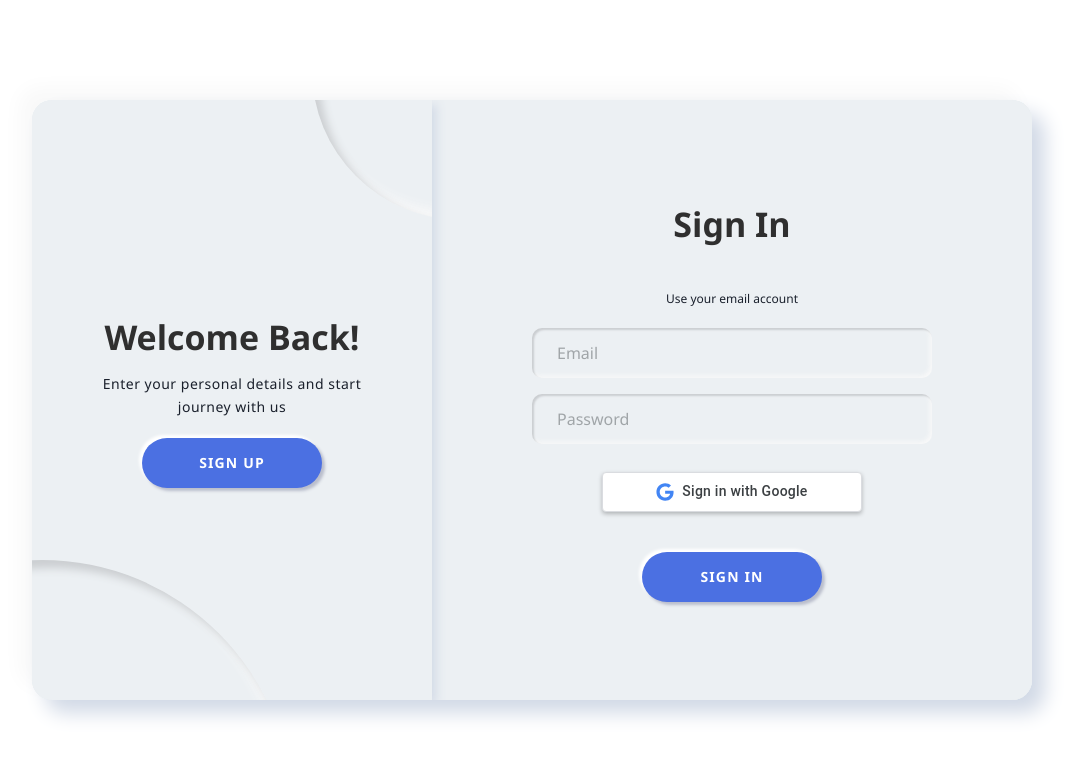
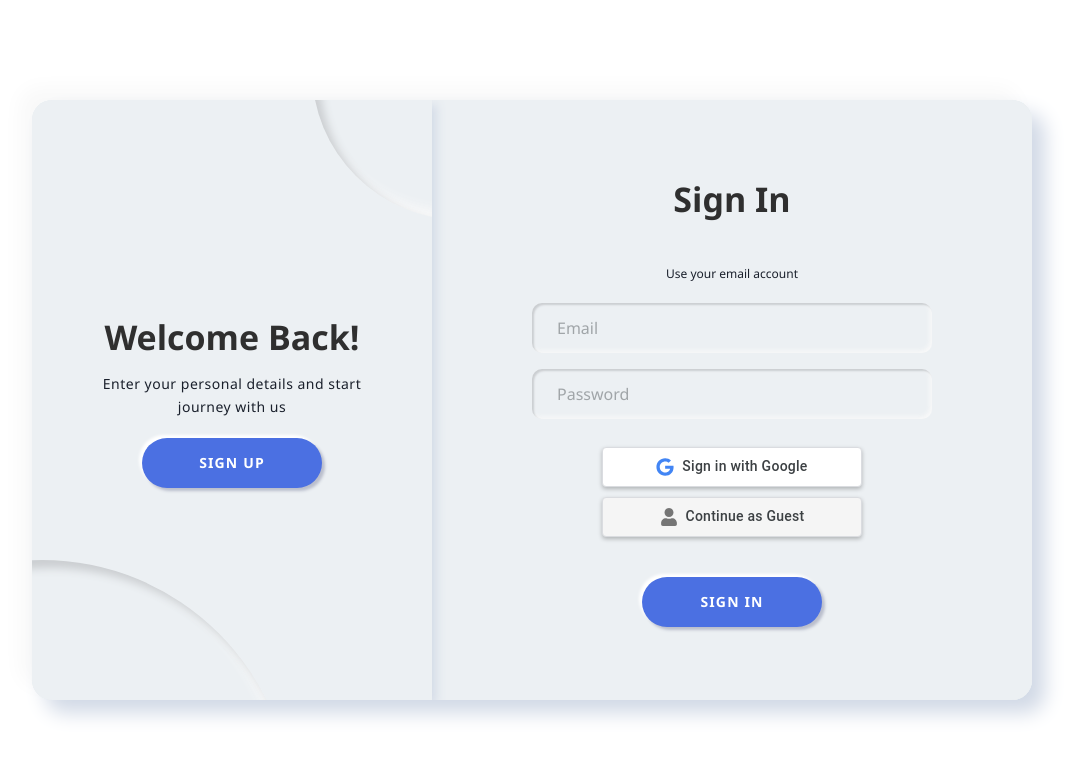
Before and after one commit to kalvinliang965/ABCD-LFP, a React (Vite) app in the folder client/: page /login in a window 1280 px wide. Shown: the top 758 px of the page, without its empty margins (108-1190 px from the left). Built offline with nearby package versions, Linux system fonts and the light colour scheme; no server answers.

Commit message:
update guest model

```diff
--- a/client/package.json
+++ b/client/package.json
@@ -36,6 +36,7 @@
     "react-plotly.js": "^2.6.0",
     "react-router-dom": "^7.2.0",
     "use-immer": "^0.11.0",
+    "uuid": "^11.1.0",
     "zod": "^3.24.3"
   },
   "devDependencies": {
--- a/client/src/components/user/UserProfile.tsx
+++ b/client/src/components/user/UserProfile.tsx
@@ -103,7 +103,7 @@ const API_BASE_URL = import.meta.env.VITE_API_URL || 'http://localhost:3346';
 const UserProfile: React.FC = () => {
   const navigate = useNavigate();
   const toast = useToast();
-  const { user, updateUser } = useAuth();
+  const { user, updateUser, isGuestUser } = useAuth();
 
   // Ensure TypeScript recognizes the sharing methods
   const scenarioServiceWithSharing = scenario_service as ScenarioServiceWithSharing;
@@ -182,14 +182,14 @@ const UserProfile: React.FC = () => {
       const scenarios = await scenario_service.get_all_scenarios();
       setUserScenarios(scenarios.data);
     } catch (error) {
-      console.error('Error fetching user scenarios:', error);
-      toast({
-        title: 'Error',
-        description: 'Failed to fetch scenarios',
-        status: 'error',
-        duration: 3000,
-        isClosable: true,
-      });
+      console.log('Error fetching user scenarios:', error);
+      // toast({
+      //   title: 'Error',
+      //   description: 'Failed to fetch scenarios',
+      //   status: 'error',
+      //   duration: 3000,
+      //   isClosable: true,
+      // });
     } finally {
       setScenariosLoading(false);
     }
@@ -254,13 +254,13 @@ const UserProfile: React.FC = () => {
         isClosable: true,
       });
     } catch (error) {
-      console.error('Error revoking access:', error);
+      console.log('Error revoking access:', error);
       toast({
-        title: 'Error',
-        description: 'Failed to revoke access',
-        status: 'error',
-        duration: 3000,
-        isClosable: true,
+        // title: 'Error',
+        // description: 'Failed to revoke access',
+        // status: 'error',
+        // duration: 3000,
+        // isClosable: true,
       });
     }
   };
@@ -278,6 +278,18 @@ const UserProfile: React.FC = () => {
   const fetchUserProfile = async () => {
     try {
       setIsLoading(true);
+
+      // For guest users, just use guest name and email
+      if (isGuestUser) {
+        setUserData({
+          name: 'Guest',
+          email: 'guest@gmail.com',
+          profilePicture: '',
+          scenarios: user?.scenarios || [],
+        });
+        setIsLoading(false);
+        return;
+      }
 
       // Try to get user data from the API directly
       const token = localStorage.getItem('token');
@@ -308,55 +320,19 @@ const UserProfile: React.FC = () => {
         }
       }
     } catch (error) {
-      console.error('Error fetching user profile:', error);
-      toast({
-        title: 'Error',
-        description: 'Failed to load user profile',
-        status: 'error',
-        duration: 5000,
-        isClosable: true,
-      });
+      console.log('Error fetching user profile:', error);
+      // toast({
+      //   title: 'Error',
+      //   description: 'Failed to load user profile',
+      //   status: 'error',
+      //   duration: 5000,
+      //   isClosable: true,
+      // });
     } finally {
       setIsLoading(false);
     }
   };
 
-  // // Fetch scenarios shared by the user
-  // const fetchSharedByMeScenarios = async () => {
-  //   try {
-  //     const response = await scenarioServiceWithSharing.get_shared_by_me_scenarios();
-
-  //     if (response && response.data && Array.isArray(response.data)) {
-  //       // Create a mapping of scenarioId -> sharedWith array
-  //       const scenarioShares: Record<string, Array<{
-  //         userId: string;
-  //         userName: string;
-  //         email: string;
-  //         permission: 'read' | 'write';
-  //       }>> = {};
-
-  //       response.data.forEach((item: any) => {
-  //         if (item._id && Array.isArray(item.sharedWith)) {
-  //           scenarioShares[item._id] = item.sharedWith;
-  //         }
-  //       });
-
-  //       setSharedByMeData(scenarioShares);
-  //     } else {
-  //       setSharedByMeData({});
-  //     }
-  //   } catch (error) {
-  //     console.log('Error fetching scenarios shared by me:', error);
-  //     // toast({
-  //     //   title: 'Error',
-  //     //   description: 'Failed to fetch your shared scenarios',
-  //     //   status: 'error',
-  //     //   duration: 3000,
-  //     //   isClosable: true,
-  //     // });
-  //     setSharedByMeData({});
-  //   }
-  // };
 
   // Helper function to determine if a user has write permission
   const hasWritePermission = (permission: string | undefined): boolean => {
@@ -410,14 +386,14 @@ const UserProfile: React.FC = () => {
       });
       navigate('/dashboard');
     } catch (error) {
-      console.error('Error updating profile:', error);
-      toast({
-        title: 'Error',
-        description: 'Failed to update profile',
-        status: 'error',
-        duration: 5000,
-        isClosable: true,
-      });
+      console.log('Error updating profile:', error);
+      // toast({
+      //   title: 'Error',
+      //   description: 'Failed to update profile',
+      //   status: 'error',
+      //   duration: 5000,
+      //   isClosable: true,
+      // });
     } finally {
       setIsLoading(false);
     }
@@ -449,14 +425,14 @@ const UserProfile: React.FC = () => {
           isClosable: true,
         });
       } catch (err: any) {
-        console.error('Error sharing scenario:', err);
-        toast({
-          title: 'Share failed',
-          description: err.response?.data?.message || 'Failed to share scenario',
-          status: 'error',
-          duration: 3000,
-          isClosable: true,
-        });
+        console.log('Error sharing scenario:', err);
+        // toast({
+        //   title: 'Share failed',
+        //   description: err.response?.data?.message || 'Failed to share scenario',
+        //   status: 'error',
+        //   duration: 3000,
+        //   isClosable: true,
+        // });
       }
     }
   };
@@ -545,6 +521,9 @@ const UserProfile: React.FC = () => {
             <Text fontSize="lg" color={textColor}>
               {userData.email}
             </Text>
+            {isGuestUser && (
+              <Badge colorScheme="orange">Guest User</Badge>
+            )}
           </VStack>
         </Flex>
         <HStack spacing={4} mt={{ base: 4, md: 0 }}>
--- a/client/src/contexts/AuthContext.tsx
+++ b/client/src/contexts/AuthContext.tsx
@@ -3,18 +3,19 @@ import React, { createContext, useContext, useState, useEffect, ReactNode } from
 
 interface User {
   _id: string;
-  userId: string;
+  userId?: string;
   name: string;
   email: string;
-  googleId: string;
-  scenarios: Array<{
+  googleId?: string;
+  isGuest?: boolean;
+  scenarios?: Array<{
     _id: string;
     name: string;
     description?: string;
     createdAt: Date;
     sharedWith: Array<any>;
   }>;
-  yamlFiles: Array<{
+  yamlFiles?: Array<{
     _id: string;
     name: string;
     content: string;
@@ -27,10 +28,12 @@ interface AuthContextType {
   loading: boolean;
   error: string | null;
   isAuthenticated: boolean;
+  isGuestUser: boolean;
   setAuthToken: (token: string) => void;
   checkAuthStatus: () => Promise<void>;
   logout: () => Promise<void>;
   loginWithGoogle: () => void;
+  loginAsGuest: (guestData: User) => void;
   updateUser: (userData: Partial<User>) => void;
 }
 
@@ -41,19 +44,36 @@ export const AuthProvider: React.FC<{ children: ReactNode }> = ({ children }) =>
   const [loading, setLoading] = useState(true);
   const [error, setError] = useState<string | null>(null);
   const [isAuthenticated, setIsAuthenticated] = useState(false);
+  const [isGuestUser, setIsGuestUser] = useState(false);
+
   const checkAuthStatus = async () => {
     try {
+      // First check if we have a guest user stored
+      const guestUserStr = localStorage.getItem('guestUser');
+      if (guestUserStr) {
+        const guestUser = JSON.parse(guestUserStr);
+        setUser(guestUser);
+        setIsAuthenticated(true);
+        setIsGuestUser(true);
+        setError(null);
+        setLoading(false);
+        return;
+      }
+
+      // Otherwise check for regular authentication
       setLoading(true);
       const response = await axios.get(`${import.meta.env.VITE_API_URL}/auth/current-user`, {
         withCredentials: true,
       });
       setUser(response.data);
       setIsAuthenticated(true);
+      setIsGuestUser(false);
       setError(null);
     } catch (err) {
       setUser(null);
       setError('Not authenticated');
       setIsAuthenticated(false);
+      setIsGuestUser(false);
     } finally {
       setLoading(false);
     }
@@ -67,19 +87,51 @@ export const AuthProvider: React.FC<{ children: ReactNode }> = ({ children }) =>
     window.location.href = `${import.meta.env.VITE_API_URL}/auth/google`;
   };
 
+  const loginAsGuest = (guestData: User) => {
+    setUser(guestData);
+    setIsAuthenticated(true);
+    setIsGuestUser(true);
+    setError(null);
+    // No need to set loading here since we're not making any API calls
+  };
+
   const logout = async () => {
     try {
+      // Check if it's a guest user
+      if (isGuestUser) {
+        localStorage.removeItem('guestUser');
+        setUser(null);
+        setIsAuthenticated(false);
+        setIsGuestUser(false);
+        return;
+      }
+
+      // Regular logout for authenticated users
       await axios.get(`${import.meta.env.VITE_API_URL}/auth/logout`, {
         withCredentials: true,
       });
+      localStorage.removeItem('token');
       setUser(null);
+      setIsAuthenticated(false);
+      setIsGuestUser(false);
     } catch (err) {
       console.error('Logout failed:', err);
     }
   };
 
   const updateUser = (userData: Partial<User>) => {
-    setUser(prev => (prev ? { ...prev, ...userData } : null));
+    setUser(prev => {
+      if (!prev) return null;
+
+      // If it's a guest user, update localStorage as well
+      if (prev.isGuest) {
+        const updatedUser = { ...prev, ...userData };
+        localStorage.setItem('guestUser', JSON.stringify(updatedUser));
+        return updatedUser;
+      }
+
+      return { ...prev, ...userData };
+    });
   };
 
   useEffect(() => {
@@ -91,10 +143,12 @@ export const AuthProvider: React.FC<{ children: ReactNode }> = ({ children }) =>
     loading,
     error,
     isAuthenticated: !!user,
+    isGuestUser,
     setAuthToken,
     checkAuthStatus,
     logout,
     loginWithGoogle,
+    loginAsGuest,
     updateUser,
   };
 
--- a/client/src/pages/Login.css
+++ b/client/src/pages/Login.css
@@ -314,7 +314,7 @@ body{
   display: flex;
   justify-content: center;
   width: 100%;
-  margin: 20px 0;
+  margin: 20px 0 10px 0;
 }
 
 .google-button {
@@ -353,3 +353,48 @@ body{
   margin-right: 8px;
   color: #4285F4;
 }
+
+/* Guest Sign-in Button Styles */
+.guest-sign-in {
+  display: flex;
+  justify-content: center;
+  width: 100%;
+  margin: 0 0 20px 0;
+}
+
+.guest-button {
+  display: flex;
+  align-items: center;
+  justify-content: center;
+  width: 260px;
+  height: 40px;
+  background-color: #f5f5f5;
+  border-radius: 4px;
+  box-shadow: 0 2px 4px 0 rgba(0, 0, 0, .25);
+  transition: background-color .218s, border-color .218s, box-shadow .218s;
+  cursor: pointer;
+  outline: none;
+  border: 1px solid #dadce0;
+  color: #3c4043;
+  font-family: 'Google Sans', Roboto, Arial, sans-serif;
+  font-size: 14px;
+  font-weight: 500;
+  letter-spacing: .25px;
+}
+
+.guest-button:hover {
+  background-color: #e8e8e8;
+  box-shadow: 0 2px 8px 0 rgba(0, 0, 0, .25);
+}
+
+.guest-button:active {
+  background-color: #d7d7d7;
+  box-shadow: 0 1px 2px 0 rgba(0, 0, 0, .25);
+}
+
+.guest-icon {
+  width: 18px;
+  height: 18px;
+  margin-right: 8px;
+  color: #757575;
+}
--- a/client/src/pages/Login.tsx
+++ b/client/src/pages/Login.tsx
@@ -1,9 +1,9 @@
 import React, { useEffect, useState } from 'react';
 import './Login.css';
 import axios, { AxiosError } from 'axios';
-import { FaGoogle } from 'react-icons/fa';
+import { FaGoogle, FaUser } from 'react-icons/fa';
 import { useNavigate } from 'react-router-dom';
-
+import { v4 as uuidv4 } from 'uuid';
 import { appConfig } from '../config/appConfig';
 import { useAuth } from '../contexts/AuthContext';
 
@@ -11,7 +11,7 @@ const Login: React.FC = () => {
   const [email, setEmail] = useState('');
   const [password, setPassword] = useState('');
   const navigate = useNavigate();
-  const { checkAuthStatus } = useAuth();
+  const { checkAuthStatus, loginAsGuest } = useAuth();
 
   useEffect(() => {
     // get the DOM elements, querySelector gets the first element, querySelectorAll gets all elements
@@ -149,6 +149,29 @@ const Login: React.FC = () => {
     window.location.href = `${appConfig.api.baseURL}/auth/google`;
   };
 
+  // Handle guest login
+  const handleGuestLogin = () => {
+    // Generate a temporary guest ID
+    const guestId = uuidv4();
+    const guestUser = {
+      _id: guestId,
+      name: 'Guest User',
+      email: `guest-${guestId.slice(0, 8)}@example.com`,
+      isGuest: true
+    };
+
+    // Store guest information in localStorage
+    localStorage.setItem('guestUser', JSON.stringify(guestUser));
+
+    // Update auth context with guest user (assuming you'll add this method)
+    if (loginAsGuest) {
+      loginAsGuest(guestUser);
+    }
+
+    // Navigate to dashboard
+    navigate('/dashboard');
+  };
+
   return (
     <div className="shell">
       <div className="container a-container" id="a-container">
@@ -190,6 +213,14 @@ const Login: React.FC = () => {
             <button type="button" className="google-button" onClick={handleGoogleSignIn}>
               <FaGoogle className="google-icon" />
               <span>Sign in with Google</span>
+            </button>
+          </div>
+
+          {/* guest login button */}
+          <div className="guest-sign-in">
+            <button type="button" className="guest-button" onClick={handleGuestLogin}>
+              <FaUser className="guest-icon" />
+              <span>Continue as Guest</span>
             </button>
           </div>
 
```
Also changed, not shown: client/src/pages/scenarios/MyScenariosPage.tsx (+32 -32 lines), client/src/pages/scenarios/NewScenarioPage.tsx (+8 -8 lines), 1 other file (tests, documents, lock files or other folders).
